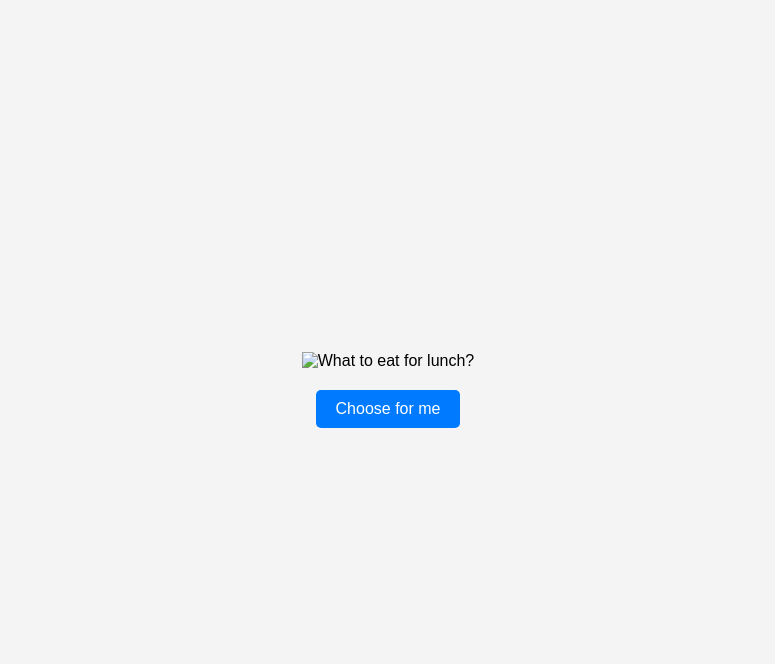
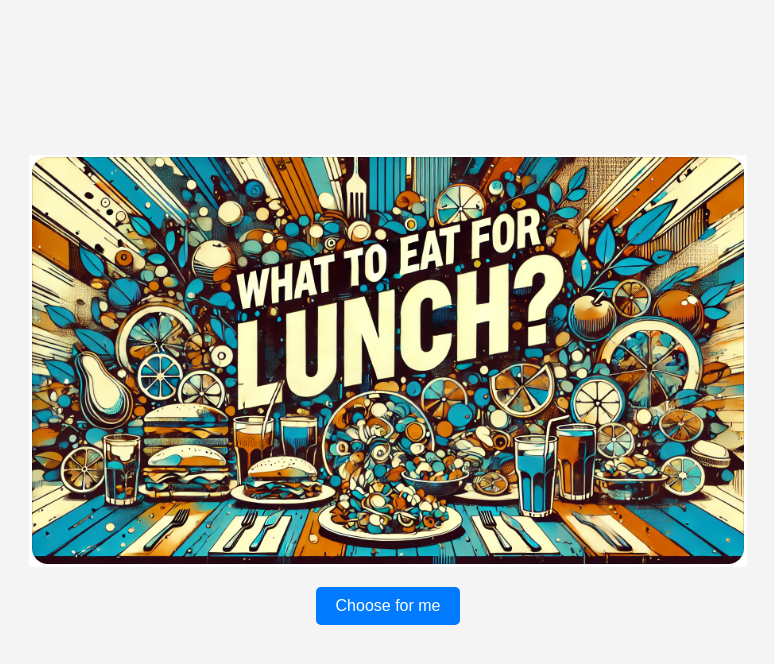
Before and after one commit to whc914/WhatsForLunch, a plain HTML site: page index.html in a window 1280 px wide. Shown: the whole page, without its empty margins (252-1027 px from the left). Drawn offline with Linux system fonts and the light colour scheme; the site is published under a folder, as on GitHub Pages, so addresses that start at the root find nothing.

Commit message:
Update index.html

```diff
--- a/index.html
+++ b/index.html
@@ -87,7 +87,7 @@ function randomizeRestaurant() {
 </head>
 <body>
 <div id="container">
-    <img src="/WhatToEatForLunch_Title.png" alt="What to eat for lunch?" style="max-width: 100%; height: auto;">
+    <img src="WhatToEatForLunch_Title.png" alt="What to eat for lunch?" style="max-width: 100%; height: auto;">
     <button onclick="randomizeRestaurant()">Choose for me</button>
     <div id="restaurant"></div>
 </div>
```
